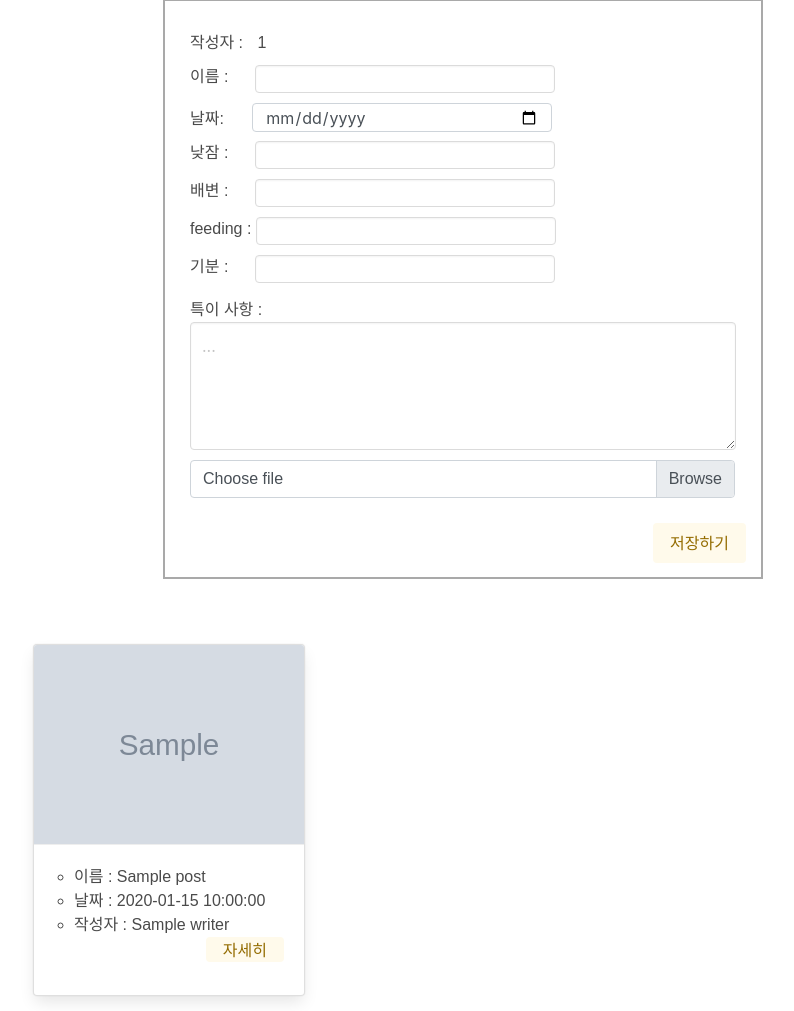
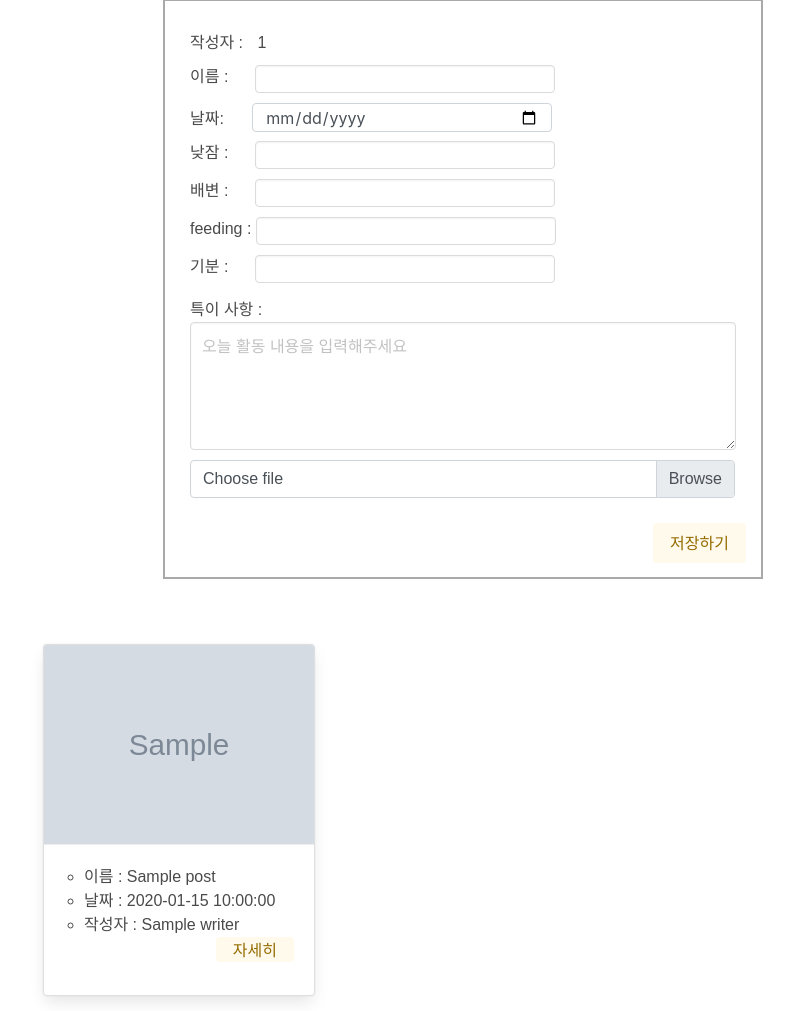
Before and after one commit to holasim91/doggy-note, a Flask app: template templates/index.html in a window 1280 px wide. Shown: the part 276-1287 px from the top of the page, without its empty margins (177-971 px from the left). Run offline with Flask 2, Linux system fonts and the light colour scheme; the template is opened without the code that fills it: most values are stand-ins (such as "Sample title", 1, 10 or a date in 2020); grey boxes marked "Sample" are stand-in pictures; some libraries are stand-ins or nearby versions; some web fonts are replaced.

Commit message:
index 수정완료입니다!!

```diff
--- a/templates/index.html
+++ b/templates/index.html
@@ -3,10 +3,10 @@
 
 <head>
     <meta charset="UTF-8">
-    <meta name="viewport" content="width=device-width, initial-scale=1.0" />
-    <meta property="og:title" content="Doggy Note" />
-    <meta property="og:description" content="우리 강아지들이 잘 지낼까요?" />
-    <meta property="og:image" content="{{ url_for('static', filename='ogimage.jpeg') }}" />
+    <meta name="viewport" content="width=device-width, initial-scale=1.0"/>
+    <meta property="og:title" content="Doggy Note"/>
+    <meta property="og:description" content="우리 강아지들이 잘 지낼까요?"/>
+    <meta property="og:image" content="{{ url_for('static', filename='ogimage.jpeg') }}"/>
     <link rel="shortcut icon" href="{{ url_for('static', filename='favicon.ico') }}" type="image/x-icon">
     <link rel="icon" href="{{ url_for('static', filename='favicon.ico') }}" type="image/x-icon">
     <title>DoggyNote</title>
@@ -31,6 +31,7 @@
         $(document).ready(function () {
             bsCustomFileInput.init()
         })
+
         function posting() {
             let name = $('#name').val();
             let date = $('#datepicker').val();
@@ -93,6 +94,7 @@
                 }
             })
         }
+
         function gotoDetail(post_id) {
             window.location.href = `/detail/${post_id}`
         }
@@ -103,6 +105,17 @@
             window.location.href = '/login'
         }
 
+        {#$(function () {#}
+        {#    let length = $('#card-box').length;#}
+        {#    if (length == 0 ) {#}
+        {#        $('#card-box').css('display', 'flex');#}
+        {#        $('#card-box').css('justify-content', 'space-between');#}
+        {#        $('#card-box').css('margin', '0px 70px');#}
+        {#        $('#card-box').css('margin-left', 100);#}
+        {#        $('#card-box').css('margin-top', '65px');#}
+        {#        $('#card-box').css('flex-wrap', 'wrap');#}
+        {#    } else if#}
+        {# }) #}
 
     </script>
 
@@ -148,10 +161,11 @@
 
         .cards-box {
             display: flex;
-            justify-content: space-between;
+            {#justify-content: space-between;#}
             margin: 0 70px;
             margin-top: 65px;
             flex-wrap: wrap;
+            float: left;
         }
 
         .btn-detail {
@@ -186,11 +200,12 @@
     </section>
     <div class="body">
         <div style="margin: 10px;">
-                <div>작성자 : <div class="writer">{{user_id}}</div>
+            <div>작성자 :
+                <div class="writer">{{ user_id }}</div>
             </div>
         </div>
         <div style="margin: 10px;">
-                <p>이름 : <input style="margin-left: 22px;" type="text" class="input" id="name" /></p>
+            <p>이름 : <input style="margin-left: 22px;" type="text" class="input" id="name"/></p>
         </div>
         <div style="margin: 0px 0px 0px 10px;">
             <label for="datepicker">날짜:</label>
@@ -198,25 +213,25 @@
                    class="form-control" aria-label="Default" aria-describedby="inputGroup-sizing-small">
         </div>
         <div style="margin: 2px 10px 10px 10px;">
-                <p>낮잠 : <input style="margin-left: 22px;" type="text" class="input" id="sleep" /></p>
+            <p>낮잠 : <input style="margin-left: 22px;" type="text" class="input" id="sleep"/></p>
         </div>
         <div style="margin: 10px;">
-                <p>배변 : <input style="margin-left: 22px;" type="text" class="input" id="poop" /></p>
+            <p>배변 : <input style="margin-left: 22px;" type="text" class="input" id="poop"/></p>
         </div>
         <div style="margin: 10px;">
-                <p>feeding : <input type="text" class="input" id="feeding" /></p>
+            <p>feeding : <input type="text" class="input" id="feeding"/></p>
         </div>
         <div style="margin: 10px;">
-                <p>기분 : <input style="margin-left: 22px;" type="text" class="input" id="condition" />
+            <p>기분 : <input style="margin-left: 22px;" type="text" class="input" id="condition"/>
             </p>
         </div>
         <div style="margin: 15px 10px 0px 10px;">
-                <p>특이 사항 : <textarea class="textarea" placeholder="..." id="another"></textarea></p>
+            <p>특이 사항 : <textarea class="textarea" placeholder="오늘 활동 내용을 입력해주세요" id="another"></textarea></p>
         </div>
 
         <div class="custom-file">
             <div class="custom-file" style="margin-left: 10px; margin-top: 10px; width: 545px">
-                    <input type="file" class="custom-file-input" id="file" accept=".jpeg, .jpg, .png"">
+                <input type="file" class="custom-file-input" id="file" accept=".jpeg, .jpg, .png">
                 <label class=" custom-file-label">Choose file</label>
             </div>
             <div class="btn-detail">
@@ -231,9 +246,9 @@
         <div id="card-box" class="cards-box">
             {% set user_id = user_id %}
             {% for post in posts %}
-                <div class="card" style="width: 17rem; margin-bottom:15px;">
+                <div class="card" style="width: 17rem; margin-bottom:15px; margin-left: 10px;">
                     <img class="card-img-top" src="static/{{ post.file }}" alt="Card image cap"
-                        style="border-bottom: 1px solid #eee; max-height: 200px;">
+                         style="border-bottom: 1px solid #eee; height: 200px;">
                     <div class="card-body">
                         <ul class='card-body-ul'>
                             <li> 이름 : {{ post.name }}</li>
```
Also changed, not shown: templates/detail.html (+7 -4 lines). Lines whose indentation alone changed are shown as unchanged.
